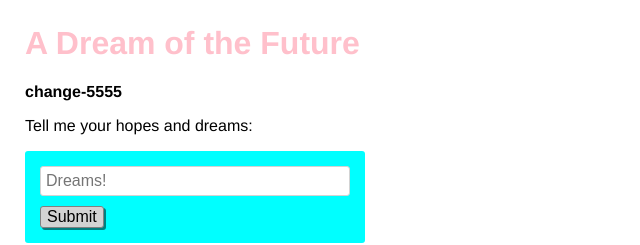
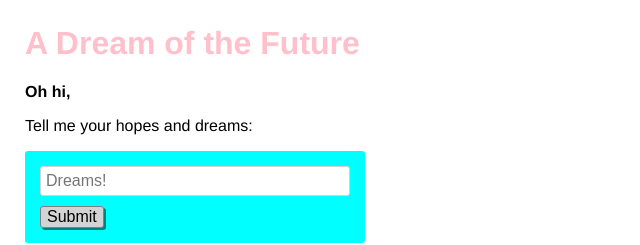
Before and after one commit to glitch-test/test-push, a website: page views/index.html in a window 1280 px wide. Shown: the top 245 px of the page, 0-640 px from the left. Drawn offline with nearby package versions, Linux system fonts and the light colour scheme; no server answers.

Commit message:
Commit: nimble-wolf

```diff
--- a/views/index.html
+++ b/views/index.html
@@ -26,7 +26,7 @@
     </header>
 
     <main>
-      <p class="bold">change-5555</p>
+      <p class="bold">Oh hi,</p>
       <p>Tell me your hopes and dreams:</p>
       <form>
         <input type="text" maxlength="100" placeholder="Dreams!">
```
